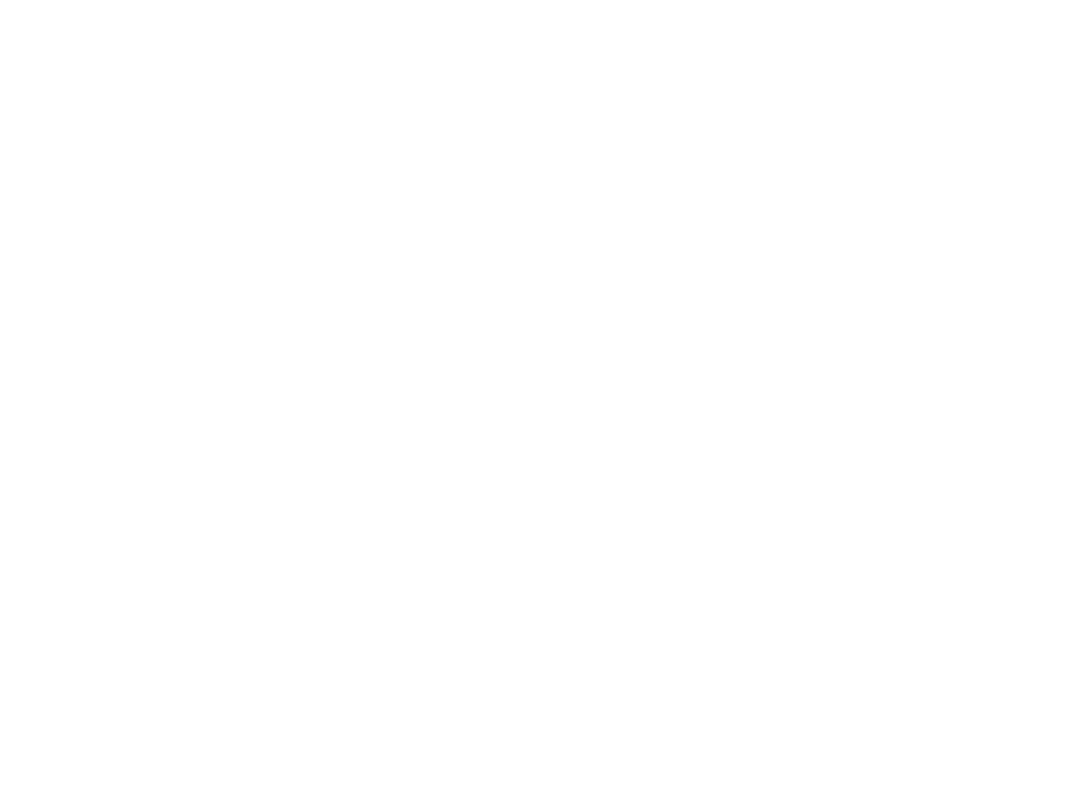
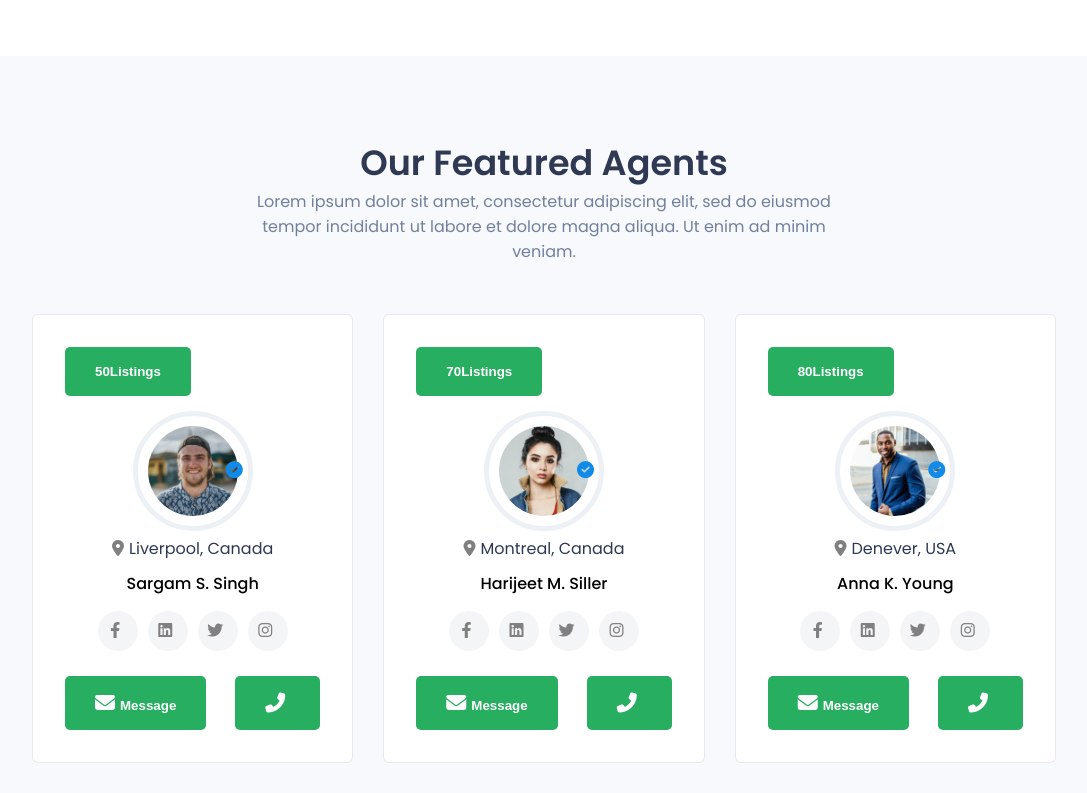
Before and after one commit to Natalia1607/Modern-Real-Estate-App, a React (Create React App) app: page / in a window 1280 px wide. Shown: the part 3843-4636 px from the top of the page, without its empty margins (96-1183 px from the left). Before the commit the page ends 3899 px from the top, so only its background shows below. Built offline with nearby package versions, Linux system fonts and the light colour scheme.

Commit message:
Team component

```diff
--- a/src/components/home/Home.jsx
+++ b/src/components/home/Home.jsx
@@ -4,6 +4,7 @@ import Featured from './featured/Featured';
 import Hero from './hero/Hero';
 import Location from './location/Location';
 import Recent from './recent/Recent';
+import Team from './team/Team';
 
 const Home = () => {
   return (
@@ -13,6 +14,7 @@ const Home = () => {
       <Recent />
       <Awards />
       <Location />
+      <Team />
     </>
   )
 }
--- a/src/components/home/team/Team.jsx
+++ b/src/components/home/team/Team.jsx
@@ -1,8 +1,50 @@
 import React from 'react'
+import Heading from '../../common/Heading';
+import { team } from '../../data/Data';
+import './team.css';
 
 const Team = () => {
   return (
-    <div>Team</div>
+    <>
+      <section className="team background">
+        <div className="container">
+          <Heading title='Our Featured Agents' subtitle='Lorem ipsum dolor sit amet, consectetur adipiscing elit, sed do eiusmod tempor incididunt ut labore et dolore magna aliqua. Ut enim ad minim veniam.' />
+          <div className="content mtop grid3">
+            {team.map((val, index) => {
+              return (
+                <div className="box" key={index}>
+                  <button className="btn3">{val.list}Listings</button>
+                  <div className="details">
+                    <div className="img">
+                      <img src={val.cover} alt="" />
+                      <i className="fa fa-circle-check"></i>
+                    </div>
+                    <i className="fa fa-location-dot"></i>
+                    <label>{val.address}</label>
+                    <h4>{val.name}</h4>
+
+                    <ul>
+                      {val.icon.map((icon, index) => (
+                        <li key={index}>{icon}</li>
+                      ))}
+                    </ul>
+                    <div className="button flex">
+                      <button>
+                        <i className="fa fa-envelope"></i>
+                        Message
+                      </button>
+                      <button>
+                        <i className="fa fa-phone-alt"></i>
+                      </button>
+                    </div>
+                  </div>
+                </div>
+              )
+            })}
+          </div>
+        </div>
+      </section>
+    </>
   )
 }
 
--- a/src/components/home/team/team.css
+++ b/src/components/home/team/team.css
@@ -0,0 +1,72 @@
+.team .box {
+    background: #ffffff;
+    border-radius: 6px;
+    border: 1px solid rgb(62 28 131 / 10%);
+    padding: 2rem;
+    transition: 0.5s;
+  }
+  .team .box:hover {
+    box-shadow: 0 0 20px 0 rgb(112 121 138 / 18%);
+    cursor: pointer;
+  }
+  .team .details {
+    text-align: center;
+    margin-top: 30px;
+  }
+  .team .img {
+    width: 90px;
+    height: 90px;
+    margin: auto;
+    position: relative;
+  }
+  .team img {
+    width: 90px;
+    height: 90px;
+    border-radius: 50%;
+  }
+  .team .img i {
+    color: #108be7;
+    font-size: 17px;
+    position: absolute;
+    top: 35px;
+    right: -10px;
+  }
+  .team .img::after {
+    content: "";
+    position: absolute;
+    top: -15px;
+    left: -15px;
+    width: 110px;
+    height: 110px;
+    border: 5px solid #edf0f5;
+    border-radius: 50%;
+  }
+  .team label {
+    display: inline-block;
+    margin-top: 20px;
+  }
+  .team i {
+    color: grey;
+    margin-right: 5px;
+  }
+  .team ul {
+    display: inline-block;
+    margin-top: 10px;
+  }
+  .team ul li {
+    display: inline-block;
+    width: 40px;
+    height: 40px;
+    line-height: 40px;
+    align-items: center;
+    background-color: #f4f5f7;
+    border-radius: 50%;
+    margin: 5px;
+  }
+  .team .button {
+    margin-top: 20px;
+  }
+  .team .button i {
+    color: white;
+    font-size: 20px;
+  }
```
